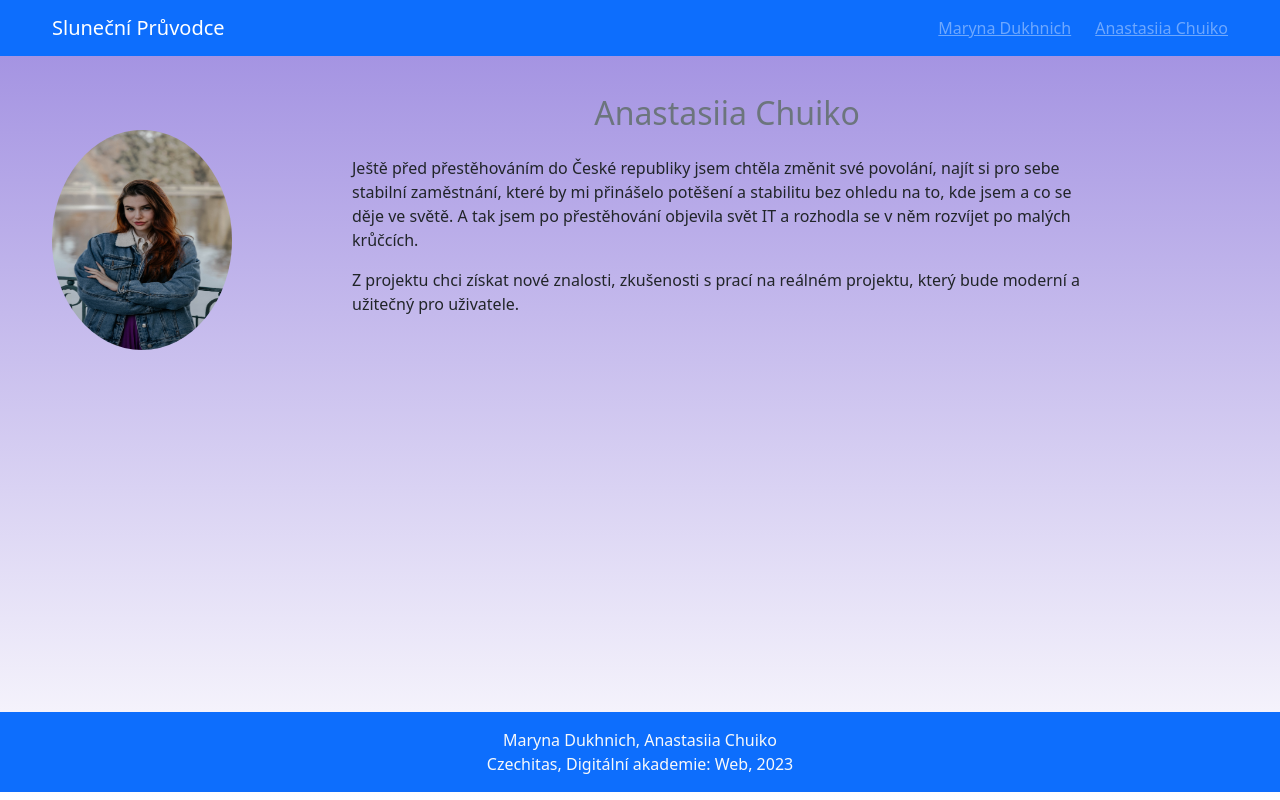
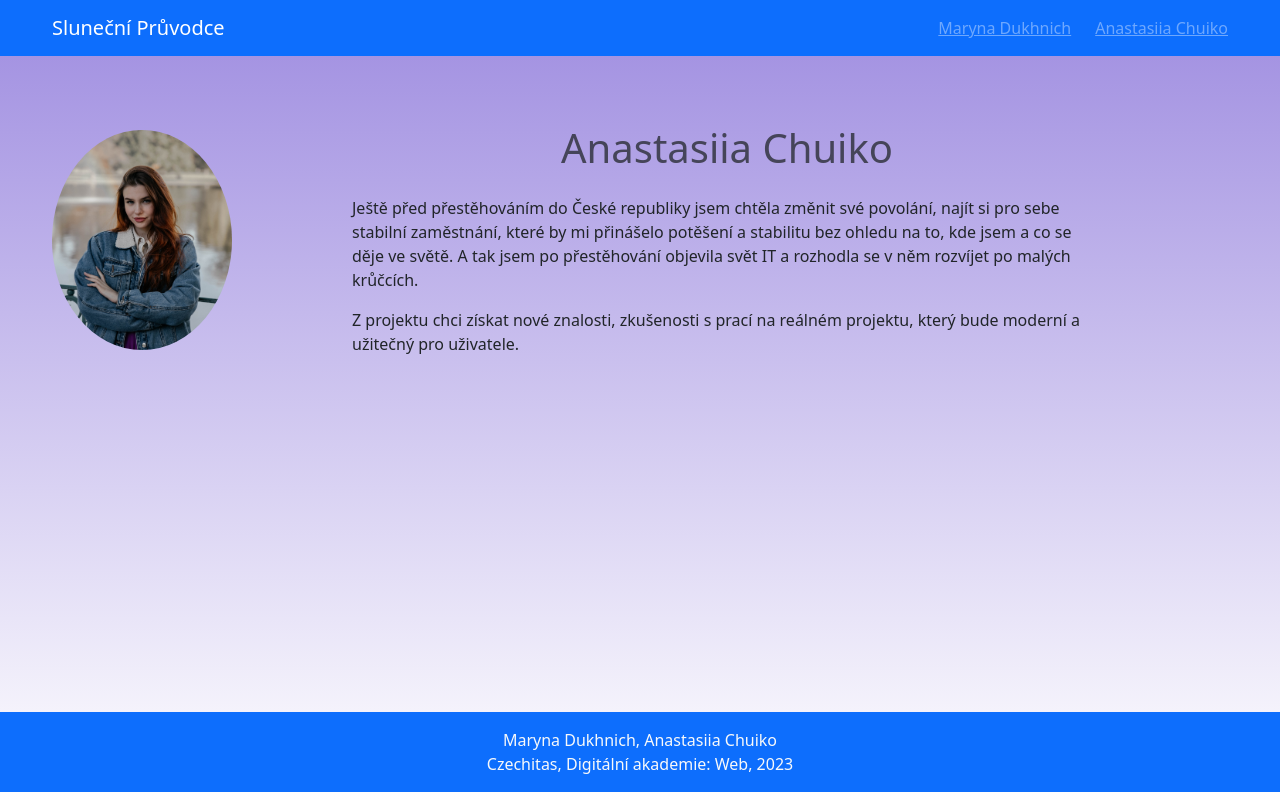
Before and after one commit to dukhnich/o-projektu, a React (Vite) app: page /chuiko in a window 1280 px wide. Built offline with nearby package versions, Linux system fonts and the light colour scheme.

Commit message:
fix styles

```diff
--- a/src/global.css
+++ b/src/global.css
@@ -30,6 +30,6 @@ h1 {
  }
 
  img {
-  /* max-width: 100%; */
+  max-width: 100%;
 
  }
--- a/src/pages/Chuiko/index.jsx
+++ b/src/pages/Chuiko/index.jsx
@@ -8,9 +8,9 @@ export const Chuiko = () => {
   return (
 
     <Container className='py-4'>
-        <img src={ChuikoImg} alt="Anastasiia Chuiko"></img>
+        <img className="photo" src={ChuikoImg} alt="Anastasiia Chuiko"></img>
    <header>
-        <h2 className='text-secondary mb-4'>Anastasiia Chuiko</h2>
+        <h1 className='text-muted mb-4'>Anastasiia Chuiko</h1>
       <p>
       Ještě před přestěhováním do České republiky jsem chtěla změnit své povolání, najít si pro sebe stabilní zaměstnání, které by mi přinášelo potěšení a stabilitu bez ohledu na to, kde jsem a co se děje ve světě. A tak jsem po přestěhování objevila svět IT a rozhodla se v něm rozvíjet po malých krůčcích.
       </p>
--- a/src/pages/Chuiko/style.css
+++ b/src/pages/Chuiko/style.css
@@ -8,10 +8,11 @@ header {
     bottom: 270px;
   }
 
-  img {
+  .photo {
     border-radius: 50%;
     width: 180px;
     height: 220px;
     position: relative;
     top: 50px;
+    object-fit: cover;
   }
--- a/src/pages/HomePage/index.jsx
+++ b/src/pages/HomePage/index.jsx
@@ -9,7 +9,7 @@ import Test from './img/Test.png'
 export const HomePage = () => {
   return (
     <Container className='mb-4'>
-      <h1 className='text-secondary'>Sluneční Průvodce</h1>
+      <h1 className='text-muted'>Sluneční Průvodce</h1>
       <Row className='align-items-center'>
         <Col xs={12} md={6}>
           <Image src={Test} alt="Test na určení fototypu své kůže" rounded />
```
